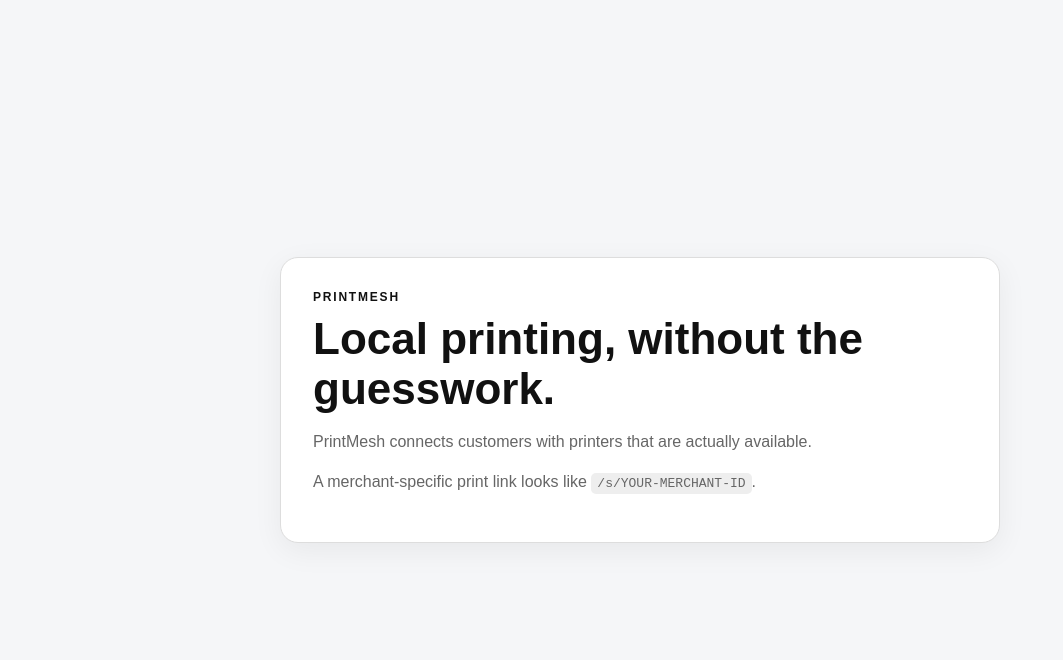
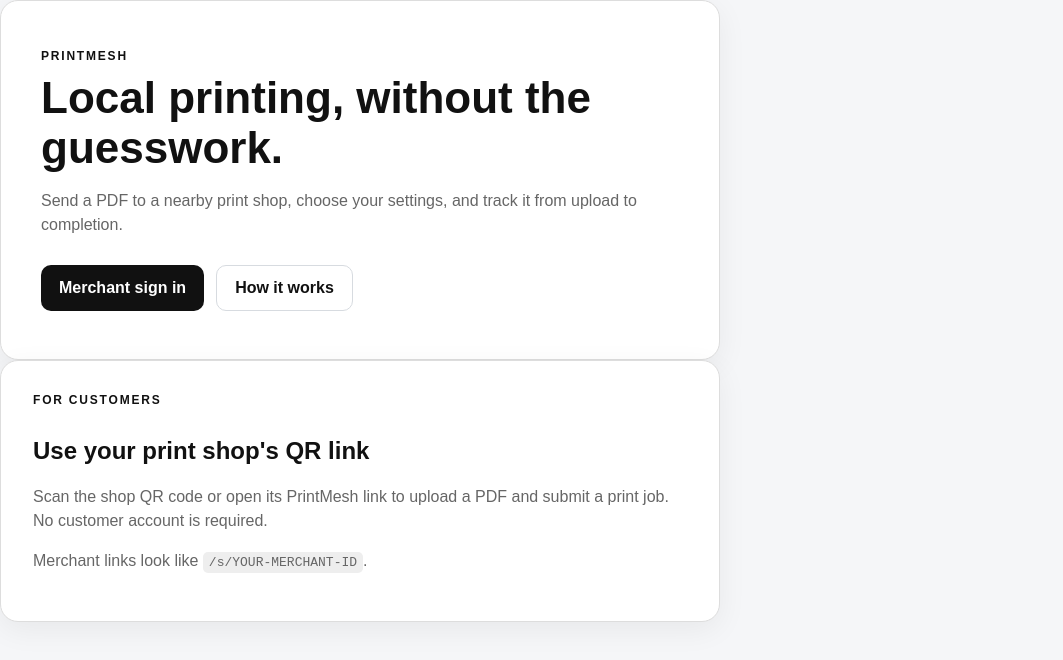
Before and after one commit to akshith-png/PrintMesh, a Next.js app in the folder apps/web/: page / in a window 1280 px wide. Shown: the top 660 px of the page, without its empty margins (0-1063 px from the left). Built offline with nearby package versions, Linux system fonts and the light colour scheme.

Commit message:
improve PrintMesh homepage entry points

```diff
--- a/apps/web/src/app/globals.css
+++ b/apps/web/src/app/globals.css
@@ -17,6 +17,7 @@
 .check input{width:18px;height:18px}
 button{border:0;border-radius:10px;padding:13px 18px;background:#111;color:#fff;font-weight:700;cursor:pointer}
 button:disabled{opacity:.55;cursor:wait}
+.hero-card{padding:48px 40px}.hero-actions{display:flex;gap:12px;flex-wrap:wrap;margin-top:28px}.button{display:inline-flex;align-items:center;justify-content:center;border-radius:10px;padding:13px 18px;font-weight:700;text-decoration:none}.button.primary{background:#111;color:#fff}.button.secondary{border:1px solid #d7dbe0;color:#111;background:#fff}
 .message{padding:12px;border-radius:9px;background:#f0f1f3}
 .status{display:inline-block;margin:18px 0;padding:10px 15px;border-radius:999px;background:#111;color:#fff;font-weight:800}
 .timeline{padding-left:20px}.timeline li{display:grid;gap:3px;margin:16px 0}.timeline span,.timeline small{color:#666}
--- a/apps/web/src/app/page.tsx
+++ b/apps/web/src/app/page.tsx
@@ -1,12 +1,23 @@
+
+import Link from "next/link";
 
 export default function Home() {
   return (
-    <main className="shell">
-      <section className="card">
+    <main className="page-shell">
+      <section className="card hero-card">
         <p className="eyebrow">PRINTMESH</p>
         <h1>Local printing, without the guesswork.</h1>
-        <p className="muted">PrintMesh connects customers with printers that are actually available.</p>
-        <p className="muted">A merchant-specific print link looks like <code>/s/YOUR-MERCHANT-ID</code>.</p>
+        <p className="muted">Send a PDF to a nearby print shop, choose your settings, and track it from upload to completion.</p>
+        <div className="hero-actions">
+          <Link className="button primary" href="/merchant/login">Merchant sign in</Link>
+          <a className="button secondary" href="#how-it-works">How it works</a>
+        </div>
+      </section>
+      <section id="how-it-works" className="card">
+        <p className="eyebrow">FOR CUSTOMERS</p>
+        <h2>Use your print shop&apos;s QR link</h2>
+        <p className="muted">Scan the shop QR code or open its PrintMesh link to upload a PDF and submit a print job. No customer account is required.</p>
+        <p className="muted">Merchant links look like <code>/s/YOUR-MERCHANT-ID</code>.</p>
       </section>
     </main>
   );
```
